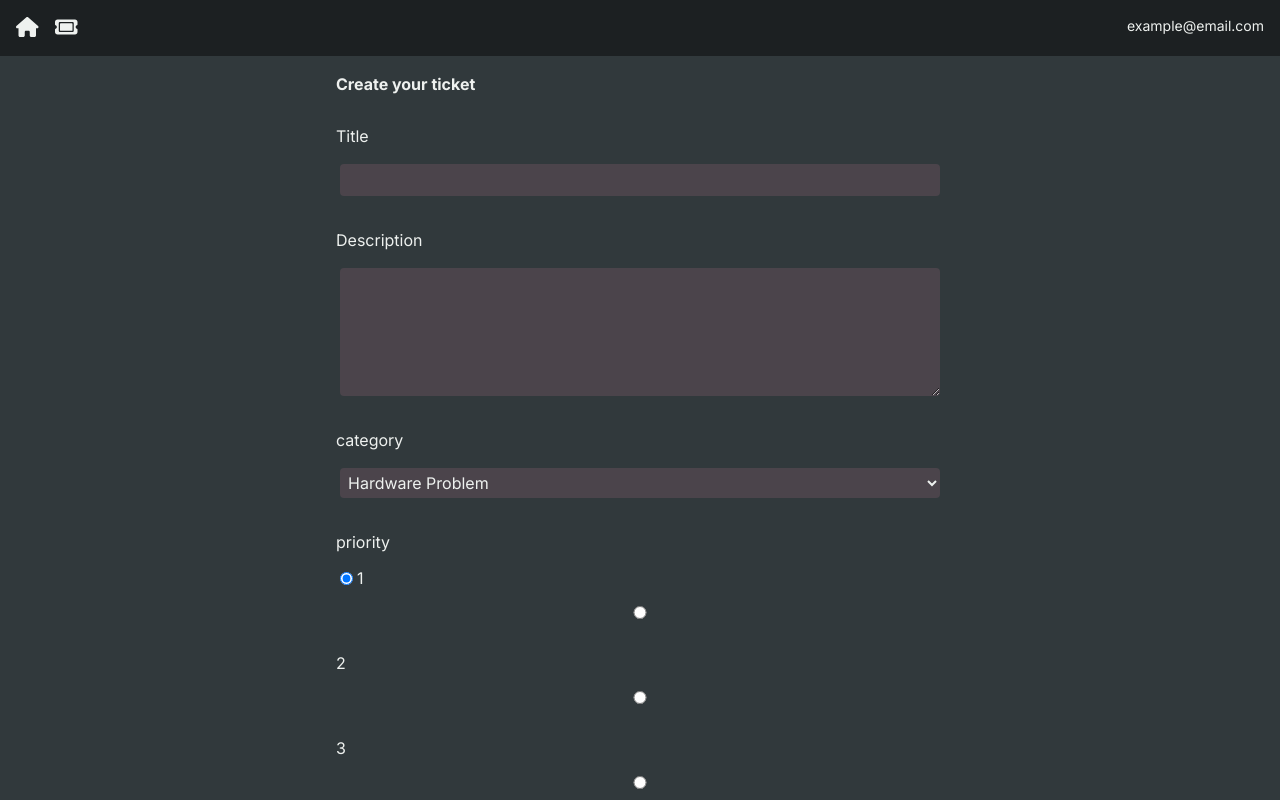
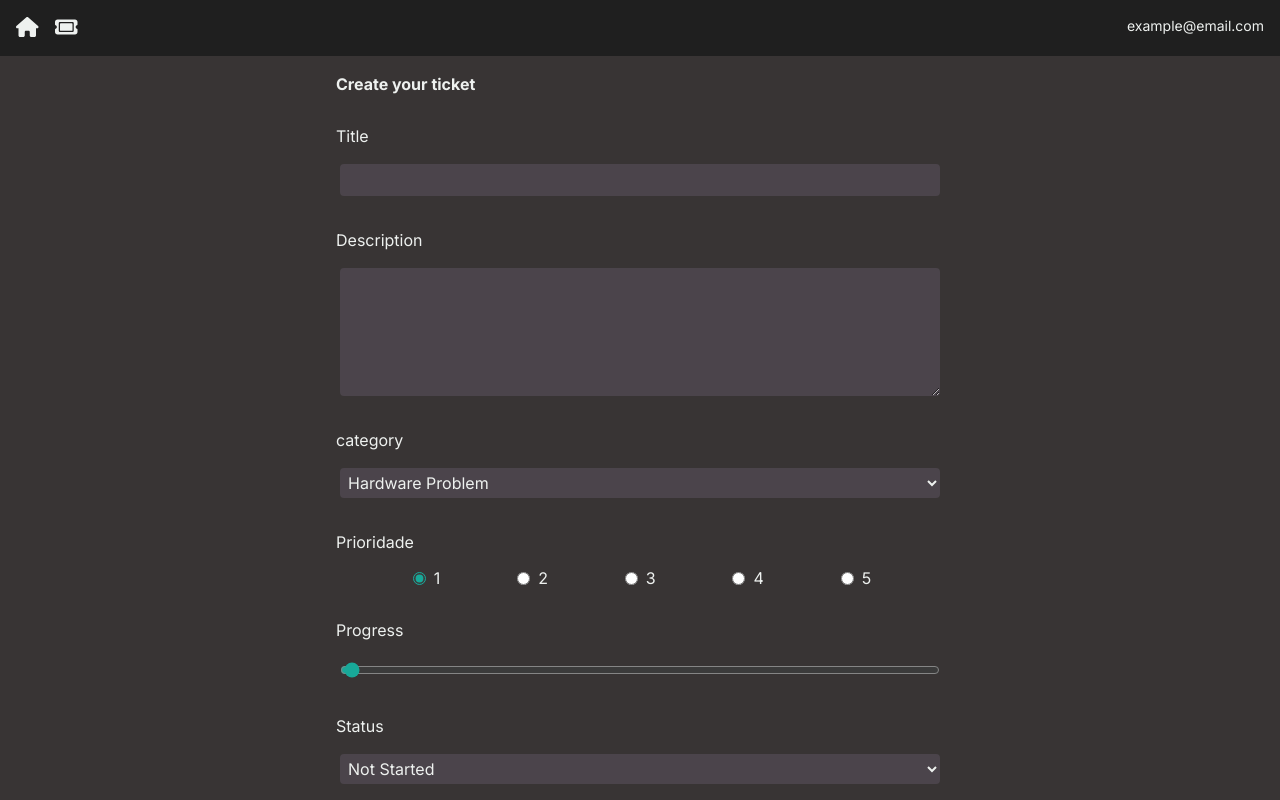
Before and after one commit to letsandrade/ticketing-app, a Next.js app: page /TicketPage/new in a window 1280 px wide. Built offline with nearby package versions, Linux system fonts and the light colour scheme.

Commit message:
styling further

```diff
--- a/app/(components)/DeleteBlock.jsx
+++ b/app/(components)/DeleteBlock.jsx
@@ -19,7 +19,7 @@ const DeleteBlock = ({ id }) => {
   return (
     <FontAwesomeIcon
       icon={faX}
-      className="text-red-400 hover:cursor-pointer hover:text-red-200"
+      className="rounded-full bg-white/20 p-1 px-1.5 text-nav hover:cursor-pointer hover:text-red-200"
       onClick={deleteTicket}
     />
   );
--- a/app/(components)/PriorityDisplay.jsx
+++ b/app/(components)/PriorityDisplay.jsx
@@ -6,23 +6,23 @@ const PriorityDisplay = ({ priority }) => {
     <div className="flex justify-start align-baseline">
       <FontAwesomeIcon
         icon={faFire}
-        className={` pr-1 ${priority > 0 ? "text-red-400" : "text-slate-400"}`}
+        className={` pr-1 ${priority > 0 ? "text-orange-400" : "text-slate-400"}`}
       />
       <FontAwesomeIcon
         icon={faFire}
-        className={` pr-1 ${priority > 1 ? "text-red-400" : "text-slate-400"}`}
+        className={` pr-1 ${priority > 1 ? "text-orange-400" : "text-slate-400"}`}
       />
       <FontAwesomeIcon
         icon={faFire}
-        className={` pr-1 ${priority > 2 ? "text-red-400" : "text-slate-400"}`}
+        className={` pr-1 ${priority > 2 ? "text-orange-400" : "text-slate-400"}`}
       />
       <FontAwesomeIcon
         icon={faFire}
-        className={` pr-1 ${priority > 3 ? "text-red-400" : "text-slate-400"}`}
+        className={` pr-1 ${priority > 3 ? "text-orange-400" : "text-slate-400"}`}
       />
       <FontAwesomeIcon
         icon={faFire}
-        className={` pr-1 ${priority > 4 ? "text-red-400" : "text-slate-400"}`}
+        className={` pr-1 ${priority > 4 ? "text-orange-400" : "text-slate-400"}`}
       />
     </div>
   );
--- a/app/(components)/ProgressBar.jsx
+++ b/app/(components)/ProgressBar.jsx
@@ -4,8 +4,8 @@ const ProgressBar = ({ progress }) => {
   return (
     <div className="h-2.5 w-full rounded-full bg-gray-200">
       <div
-        className="h-2.5 rounded-full bg-blue-600"
-        style={{ width: `${progress}` }}
+        className="h-2.5 rounded-full bg-accent"
+        style={{ width: `${progress}%` }}
       ></div>
     </div>
   );
--- a/app/(components)/TicketCard.jsx
+++ b/app/(components)/TicketCard.jsx
@@ -34,7 +34,7 @@ const TicketCard = ({ ticket }) => {
         <hr className="mb-2 h-px border-0 bg-page" />
         <p className="whitespace-pre-wrap">{ticket.description}</p>
         <div className="flex-grow"></div>
-        <div className="mt-2 flex">
+        <div className="mt-2 flex ">
           <div className="flex flex-col">
             <p>{formatTimeStamp(ticket.createdAt)}</p>
             <ProgressBar progress={ticket.progress} />
--- a/app/(components)/TicketForm.jsx
+++ b/app/(components)/TicketForm.jsx
@@ -103,61 +103,84 @@ const TicketForm = ({ ticket }) => {
           <option value="Software Problem">Software Problem</option>
           <option value="Project">Project</option>
         </select>
-        <label htmlFor="priority">priority</label>
+        <label htmlFor="priority">Prioridade</label>
+        <div className="items-center justify-evenly sm:flex">
           <div className="flex items-center justify-start">
             <input
               id="priority-1"
               name="priority"
               type="radio"
+              className="accent-accent"
               onChange={handleChange}
               required={true}
               value={1}
               checked={formData.priority == 1}
             />
-          <label htmlFor="priority-1" className="m-0">
+            <label htmlFor="priority-1" className="ml-1 mt-0">
               1
             </label>
           </div>
+          <div className="flex items-center justify-start">
             <input
               id="priority-2"
               name="priority"
               type="radio"
+              className="accent-accent"
               onChange={handleChange}
               required={true}
               value={2}
               checked={formData.priority == 2}
             />
-        <label htmlFor="priority-2">2</label>
+            <label htmlFor="priority-2" className="ml-1 mt-0">
+              2
+            </label>
+          </div>
+          <div className="flex items-center justify-start">
             <input
               id="priority-3"
               name="priority"
               type="radio"
+              className="accent-accent"
               onChange={handleChange}
               required={true}
               value={3}
               checked={formData.priority == 3}
             />
-        <label htmlFor="priority-3">3</label>
+            <label htmlFor="priority-3" className="ml-1 mt-0">
+              3
+            </label>
+          </div>
+          <div className="flex items-center justify-start">
             <input
               id="priority-4"
               name="priority"
               type="radio"
+              className="accent-accent"
               onChange={handleChange}
               required={true}
               value={4}
               checked={formData.priority == 4}
             />
-        <label htmlFor="priority-4">4</label>
+            <label htmlFor="priority-4" className="ml-1 mt-0">
+              4
+            </label>
+          </div>
+          <div className="flex items-center justify-start">
             <input
               id="priority-5"
               name="priority"
               type="radio"
+              className="accent-accent"
               onChange={handleChange}
               required={true}
               value={5}
               checked={formData.priority == 5}
             />
-        <label htmlFor="priority-5">5</label>
+            <label htmlFor="priority-5" className="ml-1 mt-0">
+              5
+            </label>
+          </div>
+        </div>
         <label htmlFor="">Progress</label>
         <input
           type="range"
@@ -167,6 +190,7 @@ const TicketForm = ({ ticket }) => {
           min="0"
           max="100"
           onChange={handleChange}
+          className="accent-accent"
         />
         <label htmlFor="">Status</label>
         <select
--- a/tailwind.config.js
+++ b/tailwind.config.js
@@ -14,8 +14,8 @@ module.exports = {
       },
       colors: {
         darkest: "#1C2022",
-        nav: "#1C2022",
-        page: "#31393C",
+        nav: "#1f1f1f",
+        page: "#383434",
         card: "#4B444B",
         cardhover: "#605760",
         defaulttext: "#EEF1EF",
```
Lines whose indentation alone changed are shown as unchanged.
